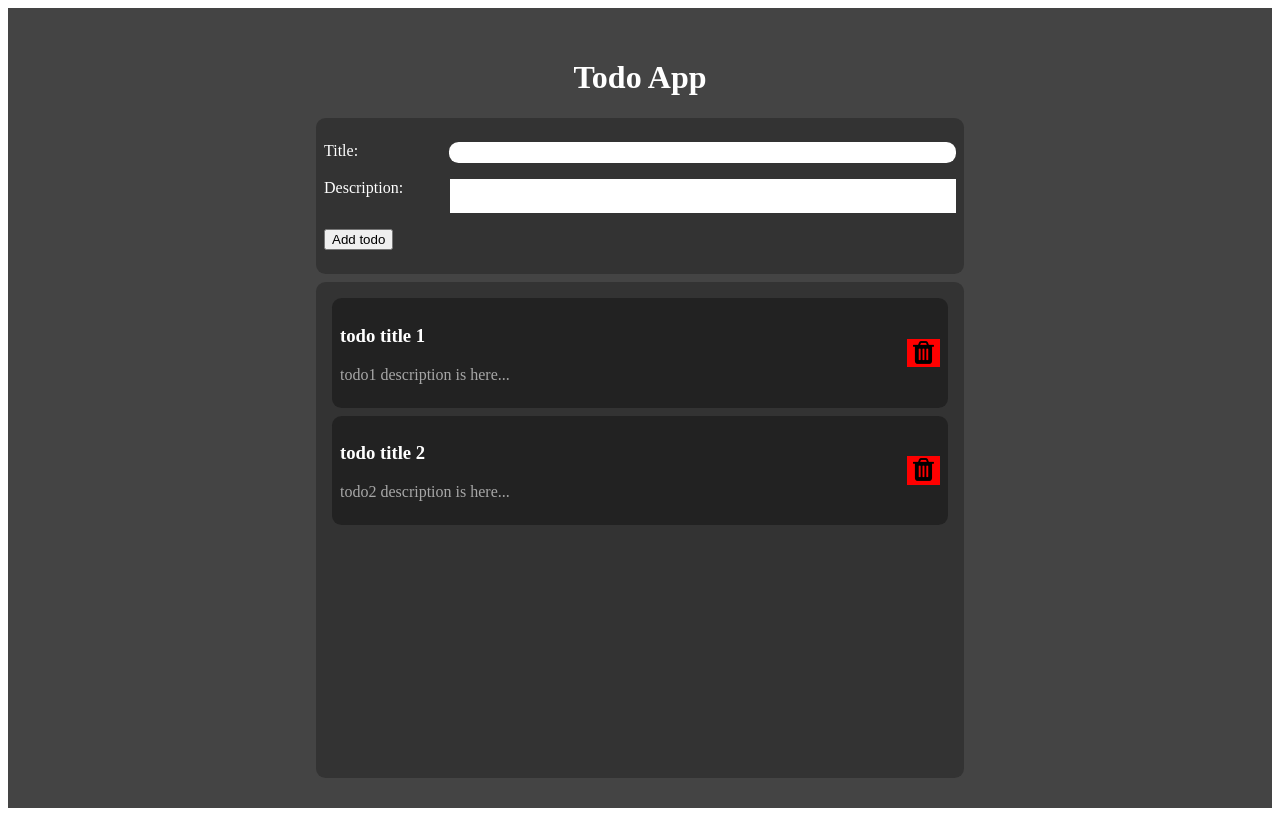
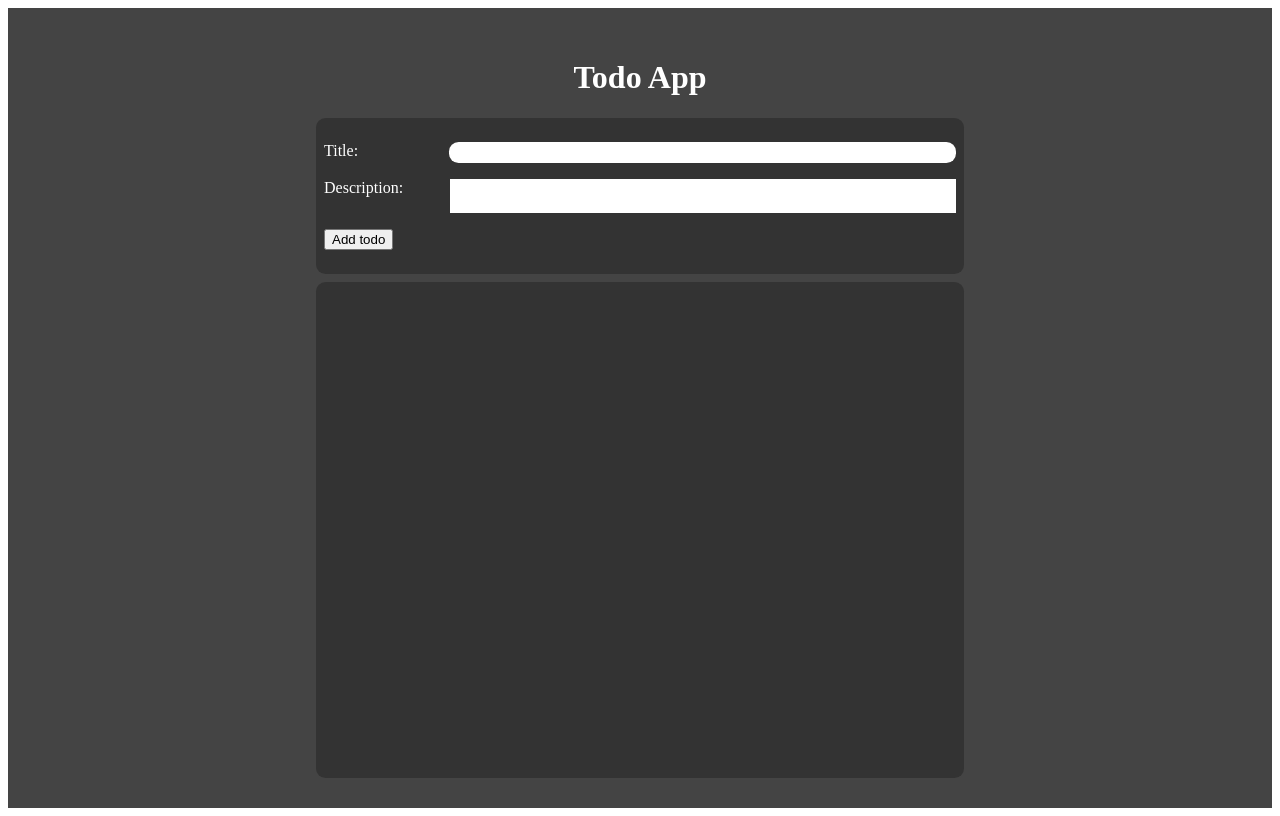
Before and after one commit to Rakibmia51/React-tutorials-2025, a React (Create React App) app: page / in a window 1280 px wide. Built offline with nearby package versions, Linux system fonts and the light colour scheme.

Commit message:
Create New Todo Form and Due to Delete Todo - Rakib Home

```diff
--- a/package.json
+++ b/package.json
@@ -3,6 +3,7 @@
   "version": "0.1.0",
   "private": true,
   "dependencies": {
+    "@fortawesome/react-fontawesome": "^0.2.2",
     "@testing-library/dom": "^10.4.0",
     "@testing-library/jest-dom": "^6.6.3",
     "@testing-library/react": "^16.3.0",
@@ -12,6 +13,7 @@
     "react-dom": "^19.1.0",
     "react-icons": "^5.5.0",
     "react-scripts": "5.0.1",
+    "uuid": "^11.1.0",
     "web-vitals": "^2.1.4"
   },
   "scripts": {
--- a/src/TODO_APP/Home.js
+++ b/src/TODO_APP/Home.js
@@ -1,30 +1,29 @@
-import React from 'react'
+import React, { useState } from 'react'
+
+import { v4 as uuidv4 } from 'uuid'
 import Todos from './Todos'
 
 import style from './home.module.css'
 import NewTodo from './NewTodo'
 
 
-const dummyTodos = [
-  {
-    id : 1,
-    title : "todo title 1",
-    desc : "todo1 description is here...",
-  },
-   {
-    id : 2,
-    title : "todo title 2",
-    desc : "todo2 description is here...",
+function HOME() {
+
+
+const [todos, setTodos] = useState([]);
+
+  const handleAddTodo = (todo) => {
+    setTodos((prevTodos) => {
+      return [...prevTodos, {id: uuidv4(), todo}]
+    })
   }
 
-]
 
-function HOME() {
   return (
     <div className={style.container}>
       <h1 style={{color: "white"}}>Todo App</h1>
-      <NewTodo/>
-      <Todos todos ={dummyTodos}/>
+      <NewTodo onAddTodo={handleAddTodo} />
+      <Todos todos ={todos}/>
     </div>
   )
 }
--- a/src/TODO_APP/NewTodo.js
+++ b/src/TODO_APP/NewTodo.js
@@ -1,15 +1,42 @@
-import React from 'react'
+import React, { useState } from 'react'
 import style from './newtodo.module.css'
- function NewTodo() {
+ function NewTodo(props) {
+
+  const [todo, setTodo] = useState({title: "", desc: ""})
+  const {title, desc} = todo;
+
+  const handleChange =(event)=>{
+    const name = event.target.name;
+    setTodo((oldTodo)=>{
+      return {...oldTodo,[name]: event.target.value}
+    })
+  }
+
+  const handleSubmit = (event)=>{
+    event.preventDefault();
+   props.onAddTodo(todo);
+    setTodo({title: "", desc: ""})
+  }
   return (
-    <form className={style.form}>
+    <form className={style.form} onSubmit={handleSubmit}>
         <div className={style["form-field"]}>
             <label htmlFor='title' className={style["form-field label"]}>Title:</label>
-            <input type='text' id='title' name='title' className={style["form-field input"]} />
+            <input type='text'
+            id='title'
+            name='title'
+            className={style["form-field input"]}
+            value={title}
+            onChange={handleChange}/>
         </div>
         <div className={style["form-field"]}>
             <label htmlFor='desc' className={style["form-field label"]}>Description:</label>
-            <textarea type='desc' id='desc' name='desc' className={style["form-field textarea"]}/>
+            <textarea
+            id='desc'
+            name='desc'
+            className={style["form-field textarea"]}
+            value={desc}
+            onChange={handleChange}
+            />
         </div>
         <button type='submit' className={style["form-field"]}>Add todo</button>
     </form>
--- a/src/TODO_APP/Todos.js
+++ b/src/TODO_APP/Todos.js
@@ -9,7 +9,7 @@ import style from './todos.module.css'
    <section className={style.todos}>
         {
             props.todos.map((todo)=>{
-                return <TodoR todo ={todo} key={todo.id}/>
+                return <TodoR todo ={todo.todo} key={todo.id}/>
 
             })
         }
```
Also changed, not shown: 1 other file (tests, documents, lock files or other folders).
